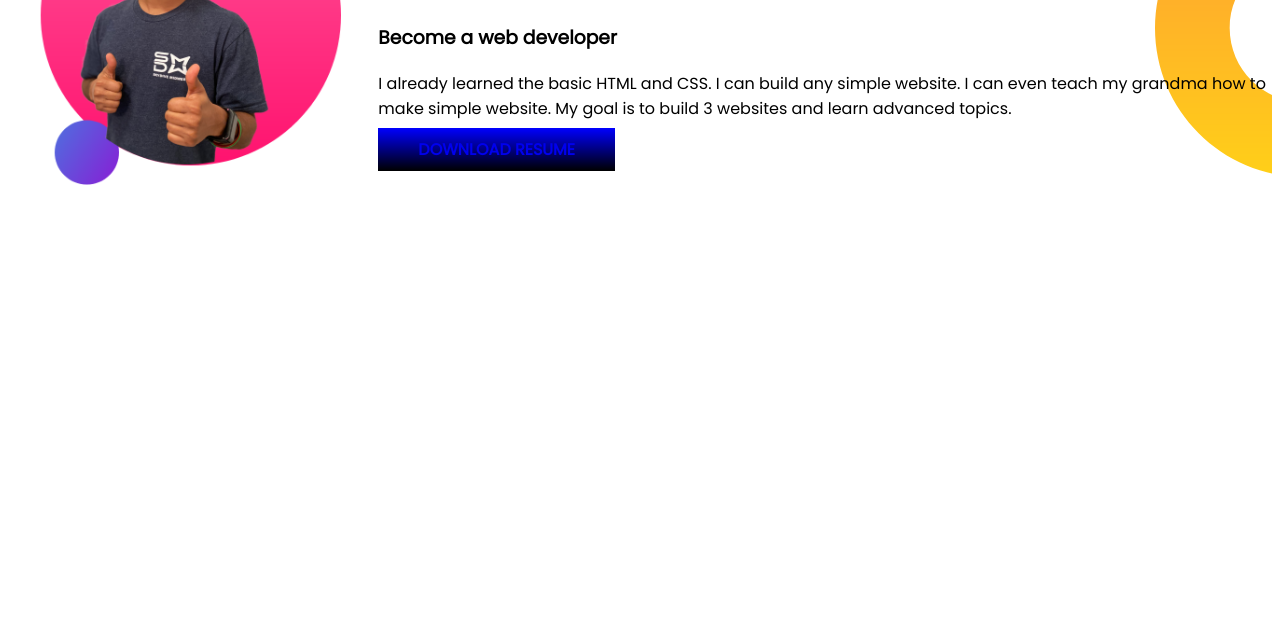
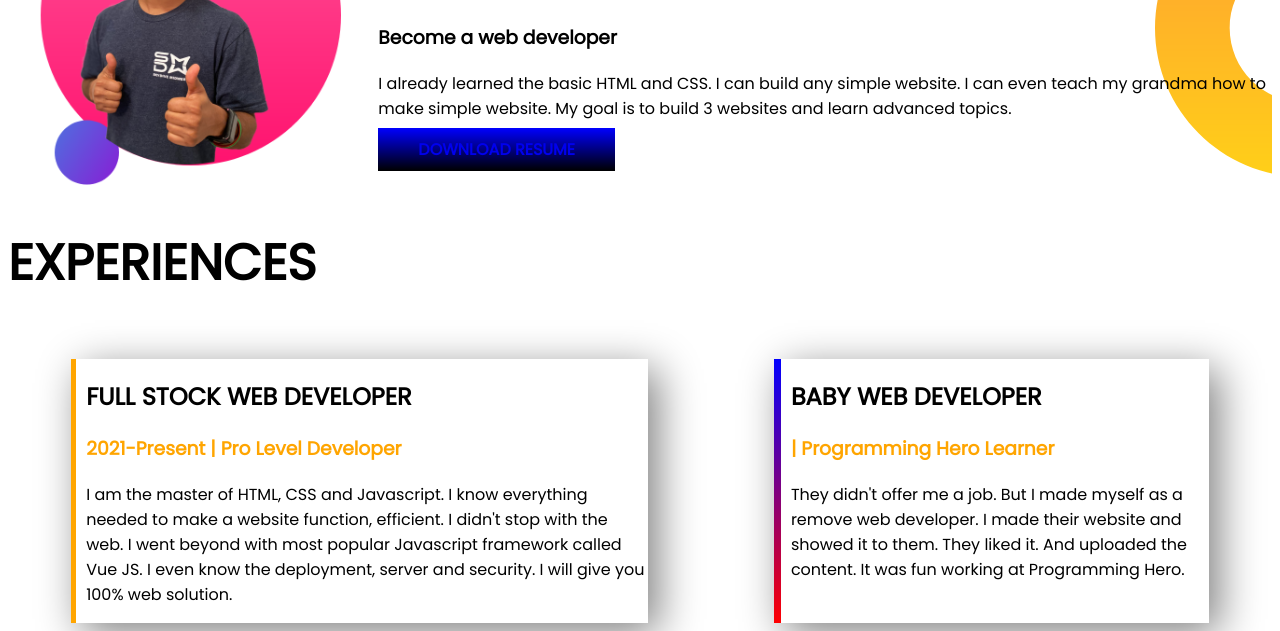
Before and after one commit to rafiz04/developer-portfolio, a plain HTML site: page index.html in a window 1280 px wide. Shown: the part 793-1424 px from the top of the page. Before the commit the page ends 993 px from the top, so only its background shows below. Drawn offline with Linux system fonts and the light colour scheme.

Commit message:
many things

```diff
--- a/index.html
+++ b/index.html
@@ -47,7 +47,28 @@
             </a>
         </div>
     </section>
+    <section1 class="export">
+        <h1>EXPERIENCES</h1><br>
+        <section>
+            <div class="box-shadow">
+                <h2>FULL STOCK WEB DEVELOPER</h2>
+                <h3><span>2021-Present | Pro Level Developer</span></h3>
+                <P>I am the master of HTML, CSS and Javascript. I know everything needed to make a website function,
+                    efficient. I didn't stop with the web. I went beyond with most popular Javascript framework called
+                    Vue
+                    JS. I even know the deployment, server and security. I will give you<br> 100% web solution.</P>
+            </div>
+            <div id="web-devlop" class="box-shadow">
+                <h2>BABY WEB DEVELOPER</h2>
+                <h3><span> | Programming Hero Learner</h3></span>
+                <P>They didn't offer me a job. But I made myself as a remove web developer. I made their website and
+                    showed
+                    it to them. They liked it. And uploaded the content. It was fun working at Programming Hero.</p>
+            </div>
 
+
+        </section>
+    </section1>
 </body>
 
 </html>
--- a/style.css
+++ b/style.css
@@ -42,3 +42,22 @@ strong{
     background-repeat: no-repeat;
     background-position: right;
 }
+.flexible-container{
+    display:flex;
+}
+.box-shadow{
+    box-shadow:gray 10px 10px 40px ;
+    margin-left: 5%;
+    margin-right: 5%;
+    padding-left: 10px;
+    border-left: 5px orange solid;
+}
+.export{
+    background-image: url(images/exp-bg.png);
+    background-repeat: no-repeat;
+}
+#web-devlop{
+    border-image: linear-gradient(blue , red);
+    border-left: 7px solid;
+    border-image-slice: 1;
+}
```
